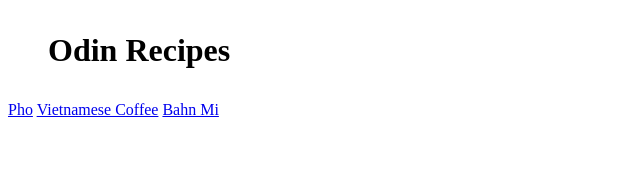
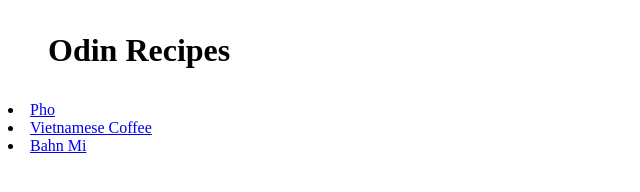
Before and after one commit to jtabor214/odin-recipes, a plain HTML site: page index.html in a window 1280 px wide. Shown: the whole page, without its empty margins (0-640 px from the left). Drawn offline with Linux system fonts and the light colour scheme.

Commit message:
Reformat links on index/html

```diff
--- a/index.html
+++ b/index.html
@@ -8,10 +8,9 @@
 </head>
 <body>
     <h1><ul>Odin Recipes</h1>
-        <a href="recipes/pho.html">Pho</a>
-        <a href="recipes/viet-coffee.html">Vietnamese Coffee</a>
-        <a href="recipes/bahn-mi.html">Bahn Mi</a>
+        <li><a href="recipes/pho.html">Pho</a></li>
+        <li><a href="recipes/viet-coffee.html">Vietnamese Coffee</a></li>
+        <li><a href="recipes/bahn-mi.html">Bahn Mi</a></li>
     </ul>
-
 </body>
 </html>
```
